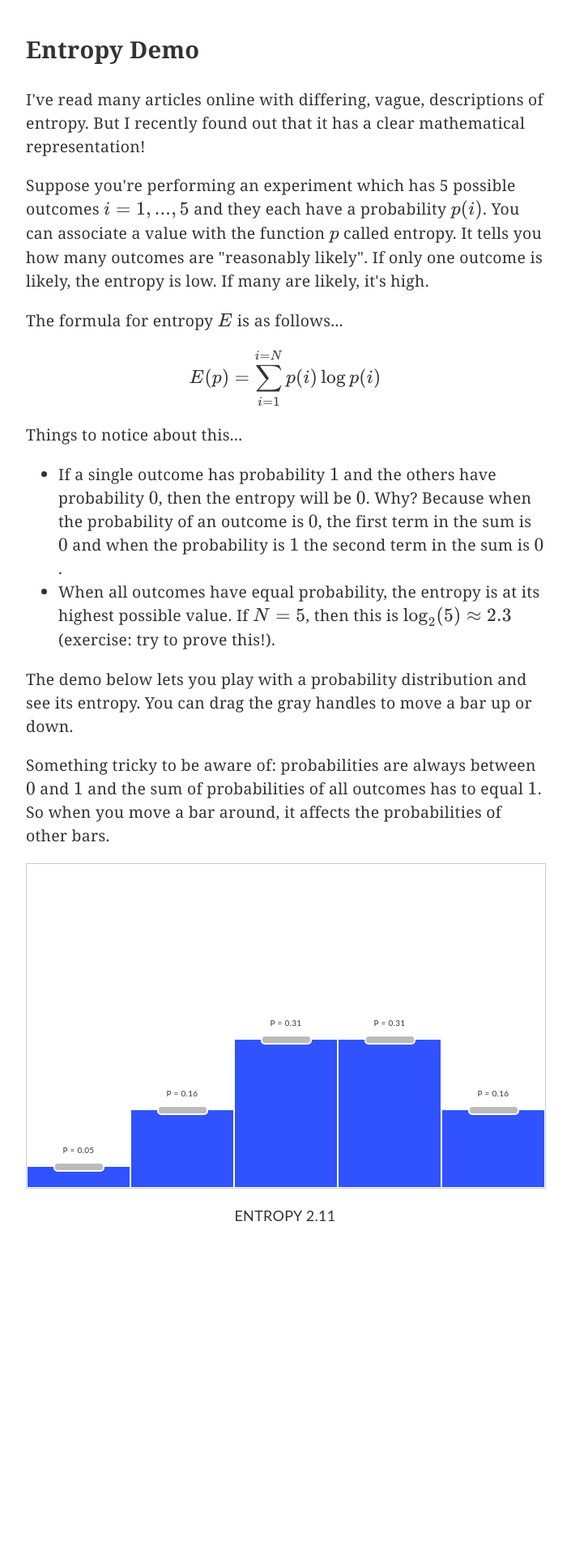
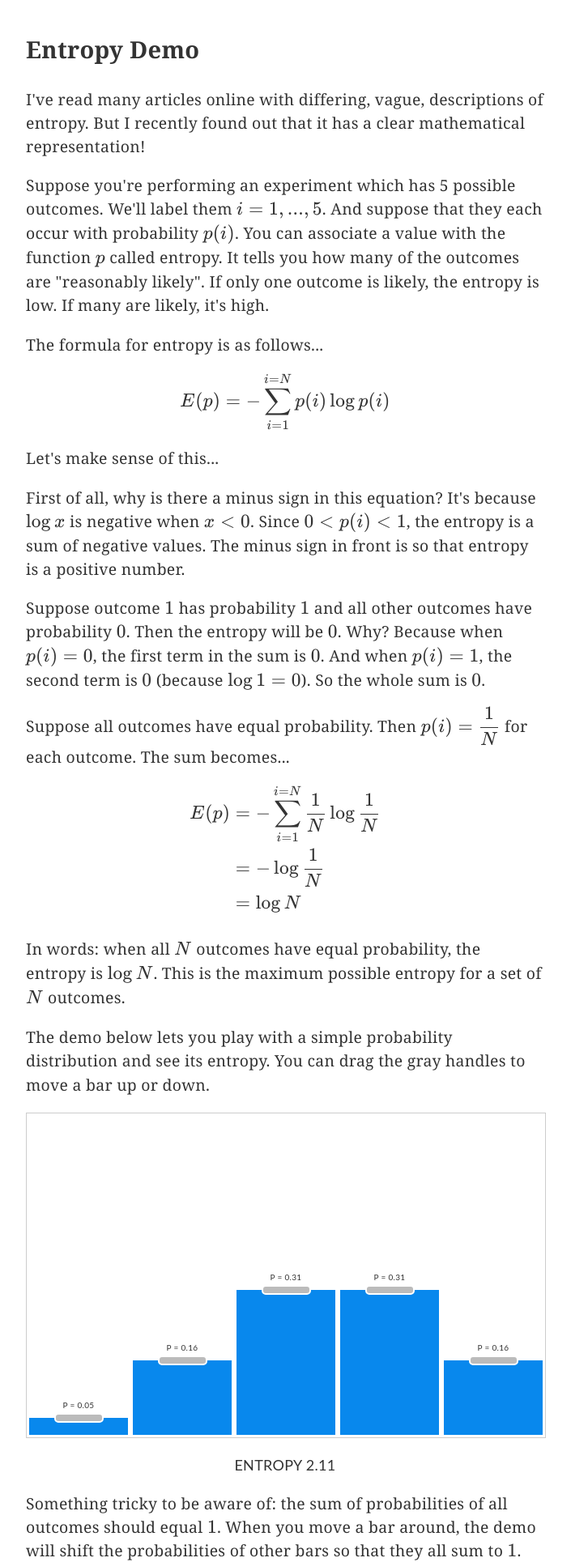
Before and after one commit to ryankaplan/ryankaplan.github.io, a Jekyll site: the page entropy-demo/index.html, which Jekyll copies as it is, in a window 1280 px wide. Shown: the whole page at 81% size, without its empty margins (288-993 px from the left). Built offline with Jekyll 4.4.1, drawn with Linux system fonts in a browser that asks for light colours; nearby versions of some CDN libraries; before the commit the page ends 1515 px from its top, so only the background shows below that.

Commit message:
Change text of entropy post

```diff
--- a/entropy-demo/entropy-demo.js
+++ b/entropy-demo/entropy-demo.js
@@ -162,30 +162,36 @@ function registerMouseHandlers(env) {
   for (let i = 0; i < bars.length; i++) {
     const handle = getHandle(bars[i]);
     (() => {
-      let mouseDown = -1;
+      let mouseDownY = -1;
 
       onMouseDown(handle, (e) => {
+        // Don't scroll the page.
+        e.preventDefault();
+
         const location = mouseEventLocation(e);
-        mouseDown = location.y;
+        mouseDownY = location.y;
         render(env)
 
         const mouseMoveListeners = onMouseMove(document, (e) => {
-          // Don't scroll the page
+          // Don't scroll the page.
           e.preventDefault();
 
           const location = mouseEventLocation(e);
-          if (mouseDown > 0) {
-            const diff = mouseDown - location.y;
-            mouseDown = location.y;
+          if (mouseDownY > 0) {
+            const diff = mouseDownY - location.y;
+            mouseDownY = location.y;
             distribution[i] += diff;
+
+            const approxProbabilityLabelHeight = 25;
             distribution[i] = Math.max(0, distribution[i]);
-            distribution[i] = Math.min(env.height, distribution[i]);
+            distribution[i] = Math.min(env.height - approxProbabilityLabelHeight, distribution[i]);
           }
+
           render(env)
         })
 
         const mouseUpListeners = onMouseUp(document, () => {
-          mouseDown = -1;
+          mouseDownY = -1;
           render(env);
 
           removeEventListeners(document, mouseMoveListeners);
--- a/entropy-demo/index.html
+++ b/entropy-demo/index.html
@@ -22,41 +22,57 @@
         </p>
 
         <p>
-          Suppose you're performing an experiment which has 5 possible outcomes \(i = {1, ..., 5}\) and they each have a probability \(p(i)\). You can associate a value with the function \(p\) called entropy. It tells you how many outcomes are "reasonably likely". If only one outcome is likely, the entropy is low. If many are likely, it's high.
+          Suppose you're performing an experiment which has 5 possible outcomes. We'll label them \(i = {1, ..., 5}\). And suppose that they each occur with probability \(p(i)\). You can associate a value with the function \(p\) called entropy. It tells you how many of the outcomes are "reasonably likely". If only one outcome is likely, the entropy is low. If many are likely, it's high.
         </p>
 
         <p>
-          The formula for entropy \(E\) is as follows...
+          The formula for entropy is as follows...
 
           $$
-          E(p) = \sum_{i=1}^{i=N} p(i) \log p(i)
+          E(p) = - \sum_{i=1}^{i=N} p(i) \log p(i)
           $$
         </p>
 
         <p>
-          Things to notice about this...
-
-          <ul>
-            <li>
-              If a single outcome has probability \(1\) and the others have probability \(0\), then the entropy will be \(0\). Why? Because when the probability of an outcome is \(0\), the first term in the sum is \(0\) and when the probability is \(1\) the second term in the sum is \(0\).
-            </li>
-            <li>
-              When all outcomes have equal probability, the entropy is at its highest possible value. If \(N = 5\), then this is \( \log_2(5) \approx 2.3\) (exercise: try to prove this!).
-            </li>
-          </ul>
+          Let's make sense of this...
         </p>
 
         <p>
-          The demo below lets you play with a probability distribution and see its entropy. You can drag the gray handles to move a bar up or down.
+          First of all, why is there a minus sign in this equation? It's because \(\log x\) is negative when \(x < 0\). Since \(0 < p(i) < 1\), the entropy is a sum of negative values. The minus sign in front is so that entropy is a positive number.
         </p>
 
         <p>
-          Something tricky to be aware of: probabilities are always between \(0\) and \(1\) and the sum of probabilities of all outcomes has to equal \(1\). So when you move a bar around, it affects the probabilities of other bars.
+          Suppose outcome \(1\) has probability \(1\) and all other outcomes have probability \(0\). Then the entropy will be \(0\). Why? Because when \(p(i) = 0\), the first term in the sum is \(0\). And when \(p(i) = 1\), the second term is \(0\) (because \(\log 1 = 0\)). So the whole sum is \(0\).
         </p>
+
+        <p>
+          Suppose all outcomes have equal probability. Then \(p(i) = \dfrac{1}{N}\) for each outcome. The sum becomes...
+
+          $$
+          \begin{aligned}
+          E(p) & = - \sum_{i=1}^{i=N}\dfrac{1}{N} \log \dfrac{1}{N} \\
+               & = - \log \dfrac{1}{N} \\
+               & = \log N
+          \end{aligned}
+          $$
+
+          In words: when all \(N\) outcomes have equal probability, the entropy is \(\log N\). This is the maximum possible entropy for a set of \(N\) outcomes.
+        </p>
+
+        <p>
+          The demo below lets you play with a simple probability distribution and see its entropy. You can drag the gray handles to move a bar up or down.
+        </p>
+
       </div>
       <div class="bars-container">
       </div>
       <div id="entropy-label" class="entropy-label sans-serif">
+      </div>
+
+      <div class="demo-description">
+        <p>
+          Something tricky to be aware of: the sum of probabilities of all outcomes should equal \(1\). When you move a bar around, the demo will shift the probabilities of other bars so that they all sum to \(1\).
+        </p>
       </div>
     </div>
 
--- a/entropy-demo/style.css
+++ b/entropy-demo/style.css
@@ -40,8 +40,8 @@ html, body {
 /* Bar styling */
 
 .bar {
-  background-color: #3053ff;
-  border: 1px solid white;
+  background-color: #0888ED;
+  border: 3px solid white;
   box-sizing: border-box;
   position: absolute;
   bottom: 0;
@@ -51,7 +51,7 @@ html, body {
 
 .probabilityLabel {
   position: absolute;
-  top: -30px;
+  top: -25px;
   width: 100%;
   line-height: 18px;
   text-align: center;
```
